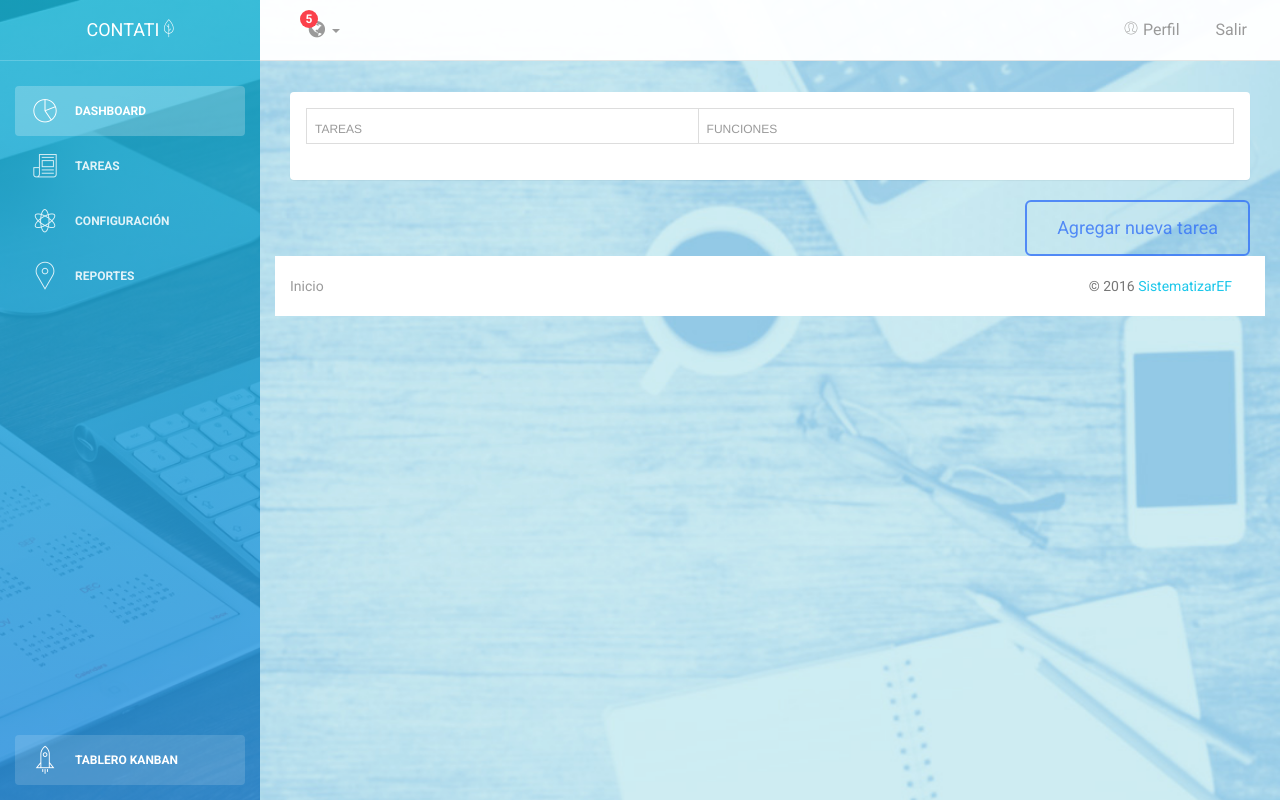
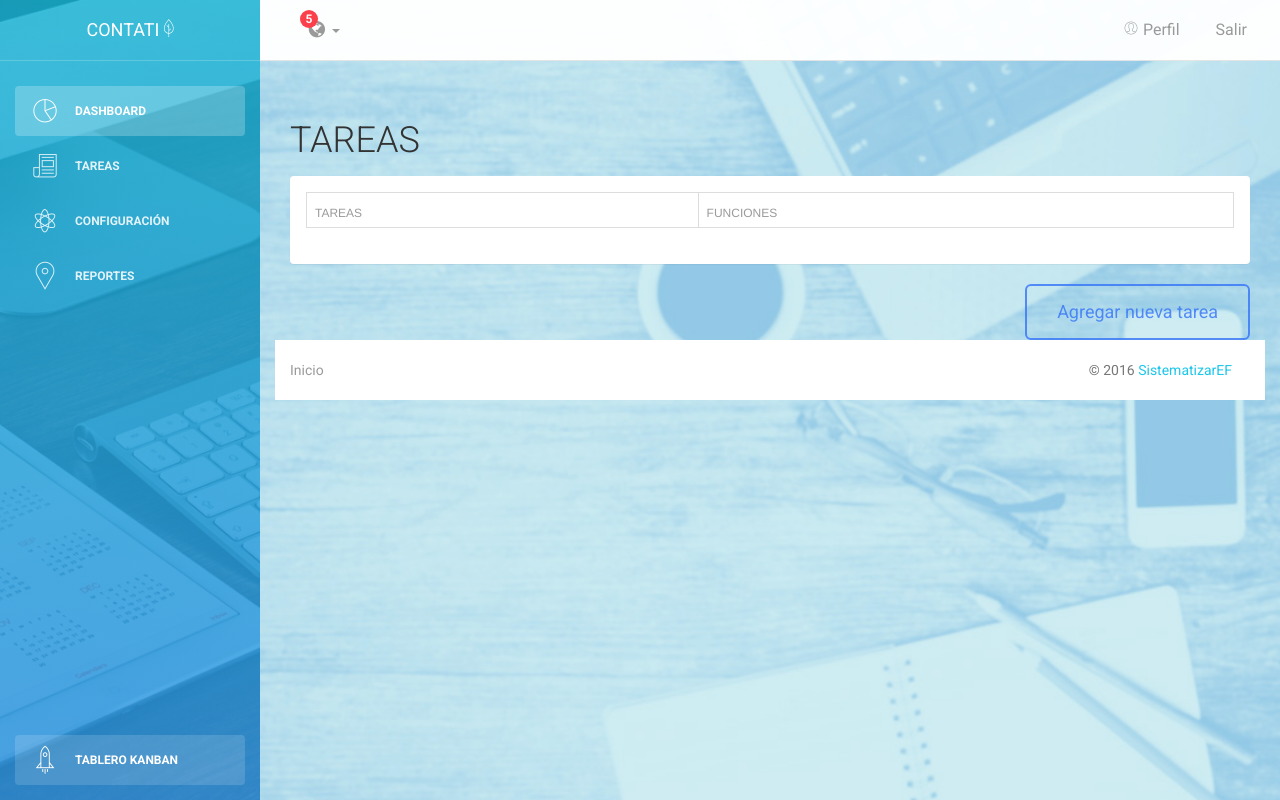
Before and after one commit to stzef/contati, a Django app: template tasks/templates/list_tasks.html in a window 1280 px wide. Run offline with Django 3.2, Linux system fonts and the light colour scheme; the template is opened without the code that fills it, so the values that code supplies are empty; some libraries are stand-ins or nearby versions.

Commit message:
colocando titulo tareas

```diff
--- a/tasks/templates/list_tasks.html
+++ b/tasks/templates/list_tasks.html
@@ -4,7 +4,7 @@
 
     <div class="row">
             <div class="col-lg-12 col-sm-12">
-
+                    <h2>TAREAS</h2>
             </div>
             </div>
 
```
